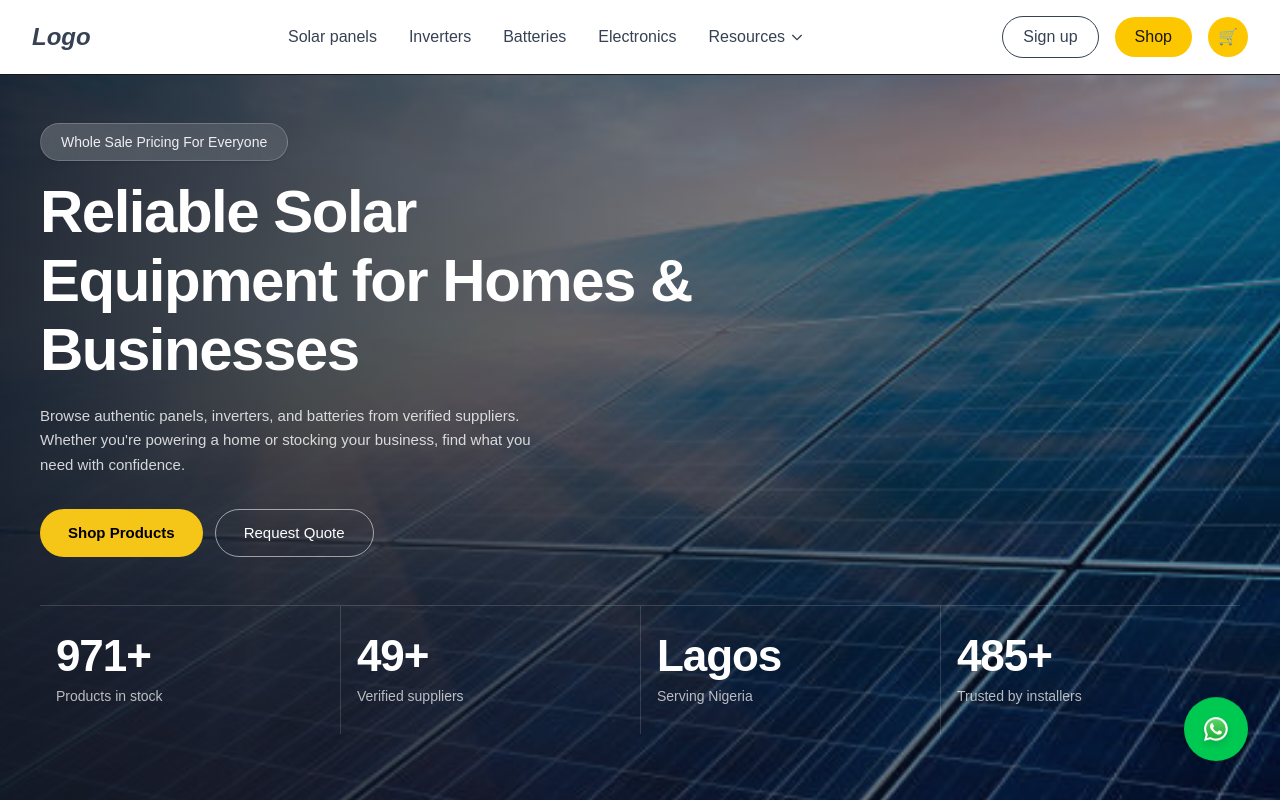
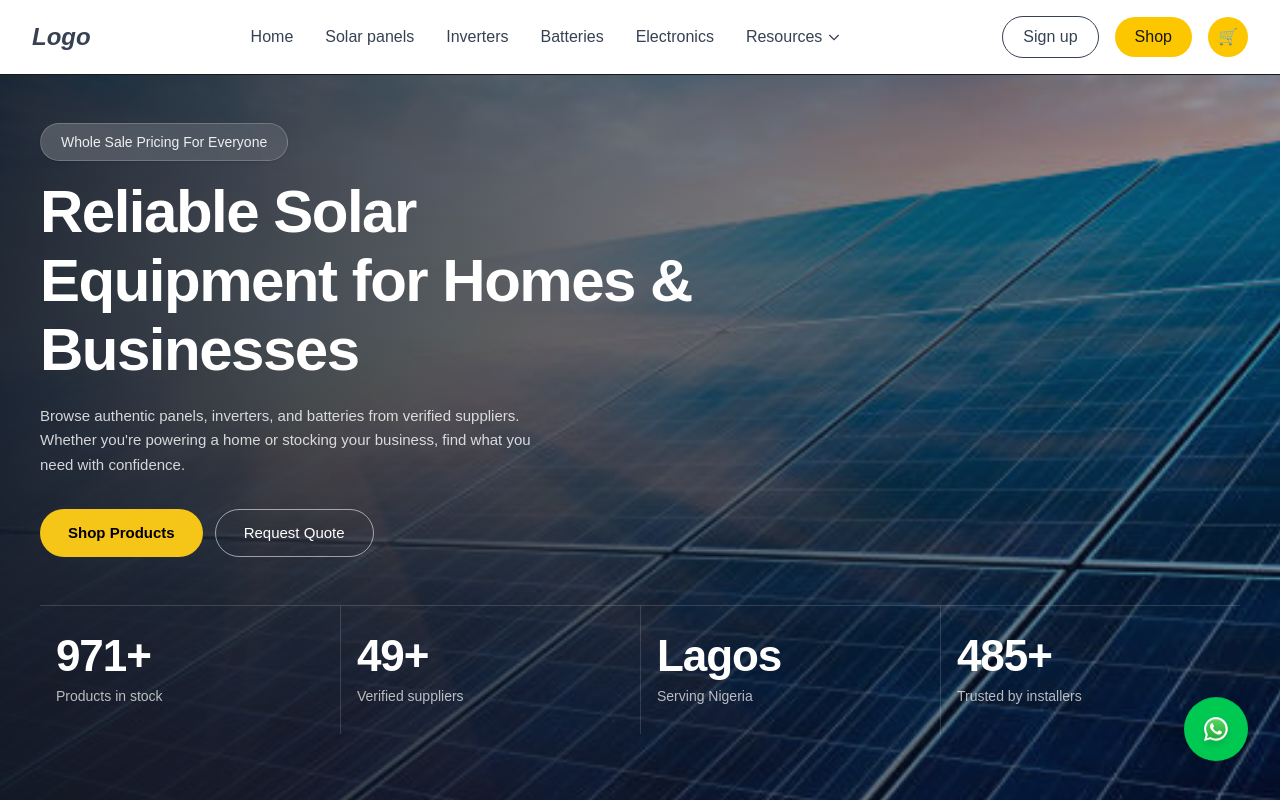
Before and after one commit to Kellytech-coder/kz-sun-energy-limited, a Next.js app: page / in a window 1280 px wide. Shown: the top 800 px of the page. Built offline with nearby package versions, Linux system fonts and the light colour scheme.

Commit message:
navbar updated

```diff
--- a/components/Navbar.tsx
+++ b/components/Navbar.tsx
@@ -24,6 +24,7 @@ export default function Navbar() {
 
         {/* DESKTOP MENU → Inter */}
         <ul className="hidden md:flex items-center gap-8 text-gray-700 font-medium font-inter">
+          <li className="hover:text-black cursor-pointer">Home</li>
           <li className="hover:text-black cursor-pointer">Solar panels</li>
           <li className="hover:text-black cursor-pointer">Inverters</li>
           <li className="hover:text-black cursor-pointer">Batteries</li>
```
